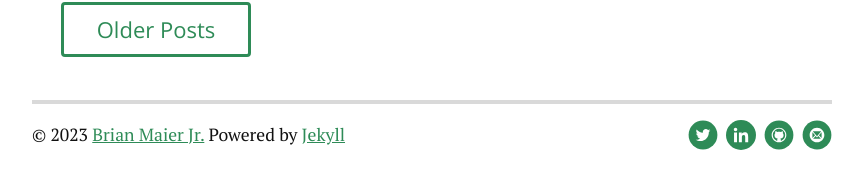
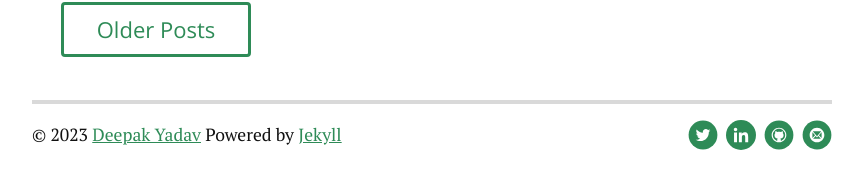
Before and after one commit to deepak7376/deepak7376.github.io, a Jekyll site: the page built from index.html, in a window 1280 px wide. Shown: the part 2090-2278 px from the top of the page, without its empty margins (208-1071 px from the left). Built offline with Jekyll 4.4.1, drawn with Linux system fonts in a browser that asks for light colours; nearby versions of some CDN libraries; the list of posts is cut into pages by our own code.

Commit message:
Update footer.html

```diff
--- a/_includes/footer.html
+++ b/_includes/footer.html
@@ -2,7 +2,7 @@
 	<div class="container">
 		<p class="copy">
 			&copy; {{ site.time | date: '%Y' }}
-			<a href="http://brianmaierjr.com">Brian Maier Jr.</a> Powered by
+			<a href="https://deepak7376.github.io/">Deepak Yadav</a> Powered by
 			<a href="http://jekyllrb.com">Jekyll</a>
 		</p>
 
```
